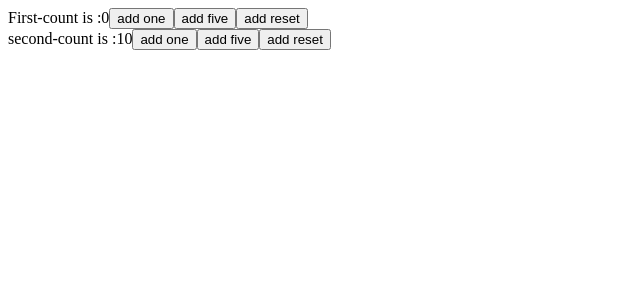
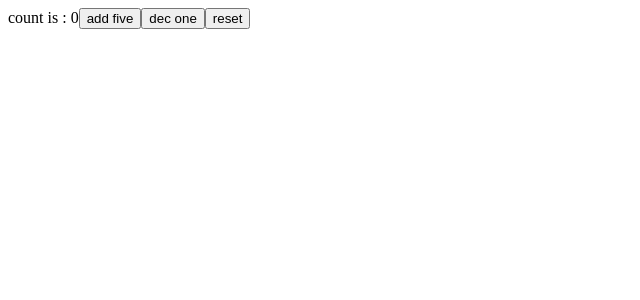
Before and after one commit to HanzaleLatifi/ReactCourse, a React (Create React App) app: page / in a window 1280 px wide. Shown: the top 300 px of the page, without its empty margins (0-640 px from the left). Built offline with nearby package versions, Linux system fonts and the light colour scheme.

Commit message:
combine ReducerVSContext

```diff
--- a/src/App.js
+++ b/src/App.js
@@ -1,6 +1,8 @@
 import React, { Component } from 'react';
 import CounterOne from './Components/Context/CounterOne';
 import CounterProvider from './Components/Context/CounterProvider';
+import Counter from './Components/ContextVsReduser/Counter';
+import CounterProviderr from './Components/ContextVsReduser/CounterProviderr';
 import ReducerCounter from './Components/Reducer/ReduserCounter';
 import ClassRef from './Components/Ref/ClassRef';
 import FunctionalRef from './Components/Ref/FunctionalRef';
@@ -25,7 +27,10 @@ class App extends Component {
                     <p>wellcome to context</p>
                     <CounterOne />
                 </CounterProvider> */}
-                <ReducerCounter />
+                {/* <ReducerCounter /> */}
+                <CounterProviderr>
+                    <Counter />
+                </CounterProviderr>
 
 
             </div>
--- /dev/null
+++ b/src/Components/ContextVsReduser/Counter.js
@@ -0,0 +1,23 @@
+import { useCount, useCountActions } from "./CounterProviderr";
+
+
+const Counter = () => {
+    const count = useCount();
+    const dispatch = useCountActions();
+
+
+
+    return (
+        <div>
+            count is : {count}
+            <button onClick={() => dispatch({ type: "add", value: 5 })} >add five</button>
+            <button onClick={() => dispatch({ type: "decrement", value: 1 })} >dec one</button>
+            <button onClick={() => dispatch({ type: "reset" })} >reset</button>
+
+
+        </div>
+
+    );
+}
+
+export default Counter;
--- /dev/null
+++ b/src/Components/ContextVsReduser/CounterProviderr.js
@@ -0,0 +1,39 @@
+import React, { useReducer, useContext } from 'react';
+
+const initialState = 0;
+
+const reducer = (state, action) => {
+    switch (action.type) {
+        case "add": return state + action.value;
+        case "decrement": return state - action.value;
+        case "reset": return initialState;
+        default: return state;
+    }
+
+}
+
+const CounterContext = React.createContext(); //state
+const CounterContextDispatcher = React.createContext(); //setState
+
+const CounterProviderr = ({ children }) => {
+
+    const [count, dispatch] = useReducer(reducer, initialState)
+    return (
+        <CounterContext.Provider value={count}  >
+            <CounterContextDispatcher.Provider value={dispatch}>
+                {children}
+            </CounterContextDispatcher.Provider>
+        </CounterContext.Provider>
+
+
+
+
+    );
+}
+
+export default CounterProviderr;
+//custom Hooks
+export const useCount = () => useContext(CounterContext);
+
+export const useCountActions = () => useContext(CounterContextDispatcher);
+    // retutn dispatch
```
Also changed, not shown: src/Components/Context/CounterOne.js (+1 -6 lines).
